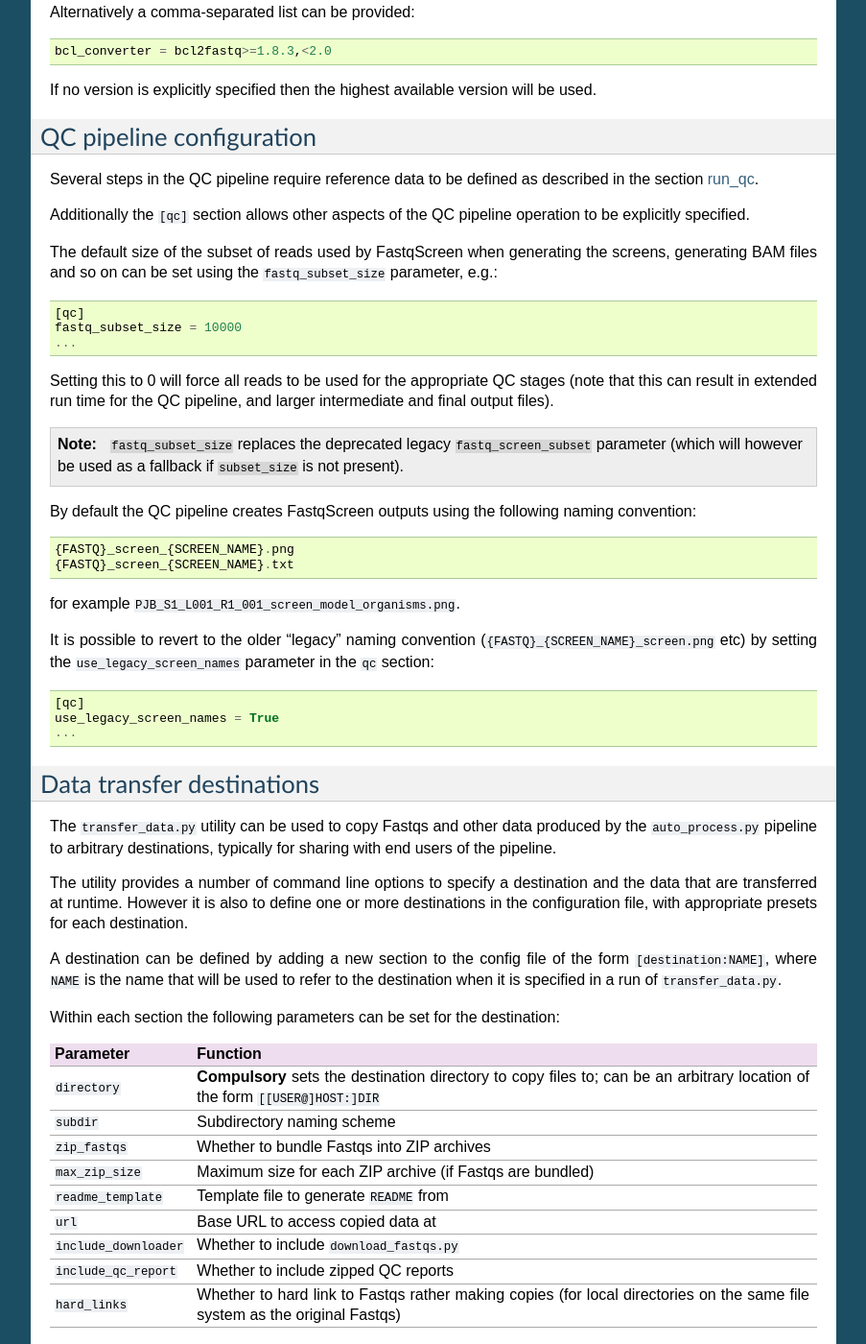
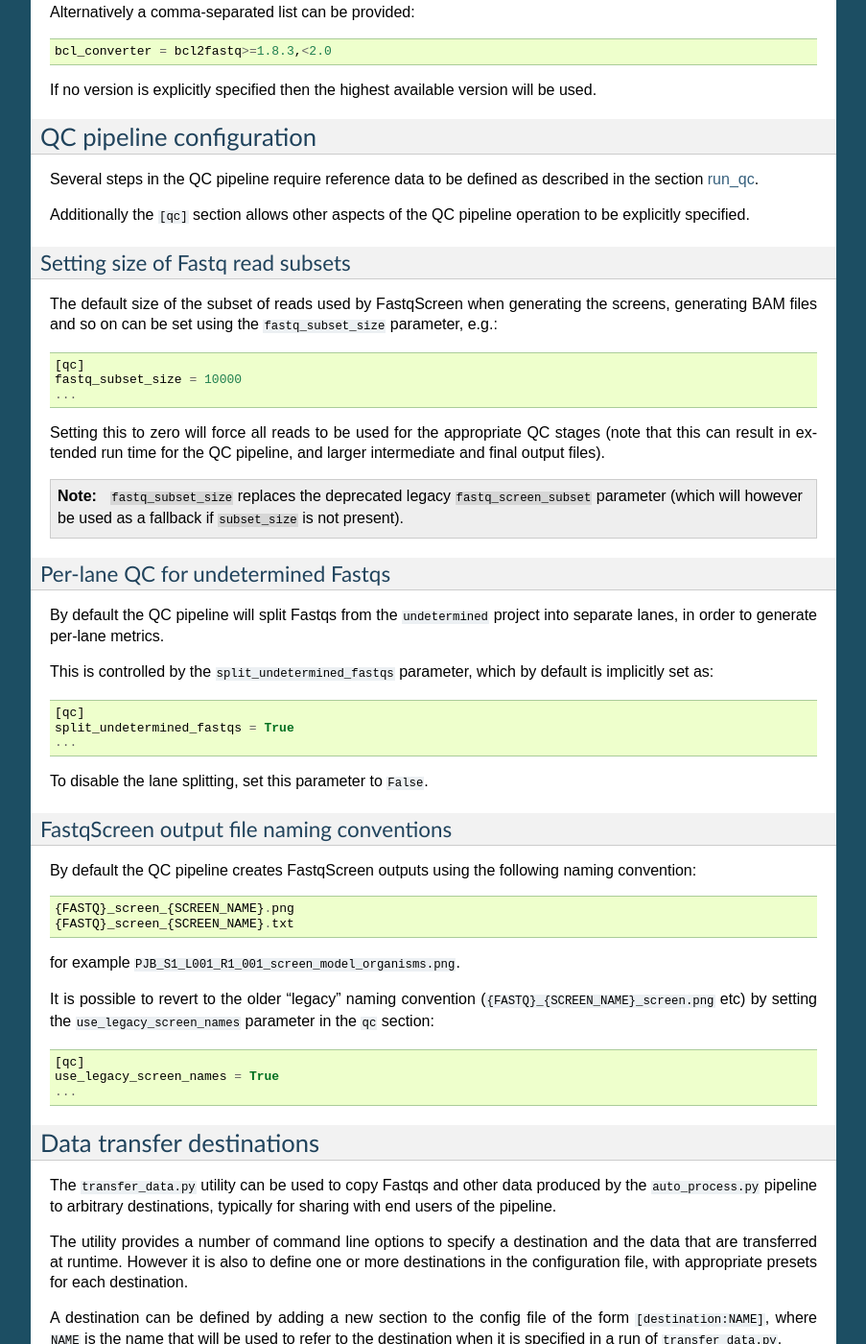
Before and after one commit to fls-bioinformatics-core/auto_process_ngs, a Sphinx documentation site: the page built from docs/source/configuration.rst, in a window 1280 px wide and 1400 px high, scrolled down 7541 px. Shown: the whole window at 96% size, without its empty margins (198-1101 px from the left). Built offline with Sphinx 7.4.7, drawn with Linux system fonts in a browser that asks for light colours.

Commit message:
Update documentation to include info on splitting Fastqs by lane in QC.

```diff
--- a/docs/source/configuration.rst
+++ b/docs/source/configuration.rst
@@ -560,6 +560,9 @@ defined as described in the section
 Additionally the ``[qc]`` section allows other aspects of the
 QC pipeline operation to be explicitly specified.
 
+Setting size of Fastq read subsets
+^^^^^^^^^^^^^^^^^^^^^^^^^^^^^^^^^^
+
 The default size of the subset of reads used by FastqScreen
 when generating the screens, generating BAM files and so on
 can be set using the ``fastq_subset_size`` parameter, e.g.:
@@ -570,7 +573,7 @@ can be set using the ``fastq_subset_size`` parameter, e.g.:
    fastq_subset_size = 10000
    ...
 
-Setting this to 0 will force all reads to be used for the
+Setting this to zero will force all reads to be used for the
 appropriate QC stages (note that this can result in extended
 run time for the QC pipeline, and larger intermediate and
 final output files).
@@ -580,6 +583,27 @@ final output files).
    ``fastq_subset_size`` replaces the deprecated legacy
    ``fastq_screen_subset`` parameter (which will however be
    used as a fallback if ``subset_size`` is not present).
+
+Per-lane QC for undetermined Fastqs
+^^^^^^^^^^^^^^^^^^^^^^^^^^^^^^^^^^^
+
+By default the QC pipeline will split Fastqs from the
+``undetermined`` project into separate lanes, in order to
+generate per-lane metrics.
+
+This is controlled by the ``split_undetermined_fastqs``
+parameter, which by default is implicitly set as:
+
+::
+
+    [qc]
+    split_undetermined_fastqs = True
+    ...
+
+To disable the lane splitting, set this parameter to ``False``.
+
+FastqScreen output file naming conventions
+^^^^^^^^^^^^^^^^^^^^^^^^^^^^^^^^^^^^^^^^^^
 
 By default the QC pipeline creates FastqScreen outputs using
 the following naming convention:
```
Also changed, not shown: docs/source/using/run_qc.rst (+25 -3 lines), docs/source/using/run_qc_standalone.rst (+13 -0 lines).
